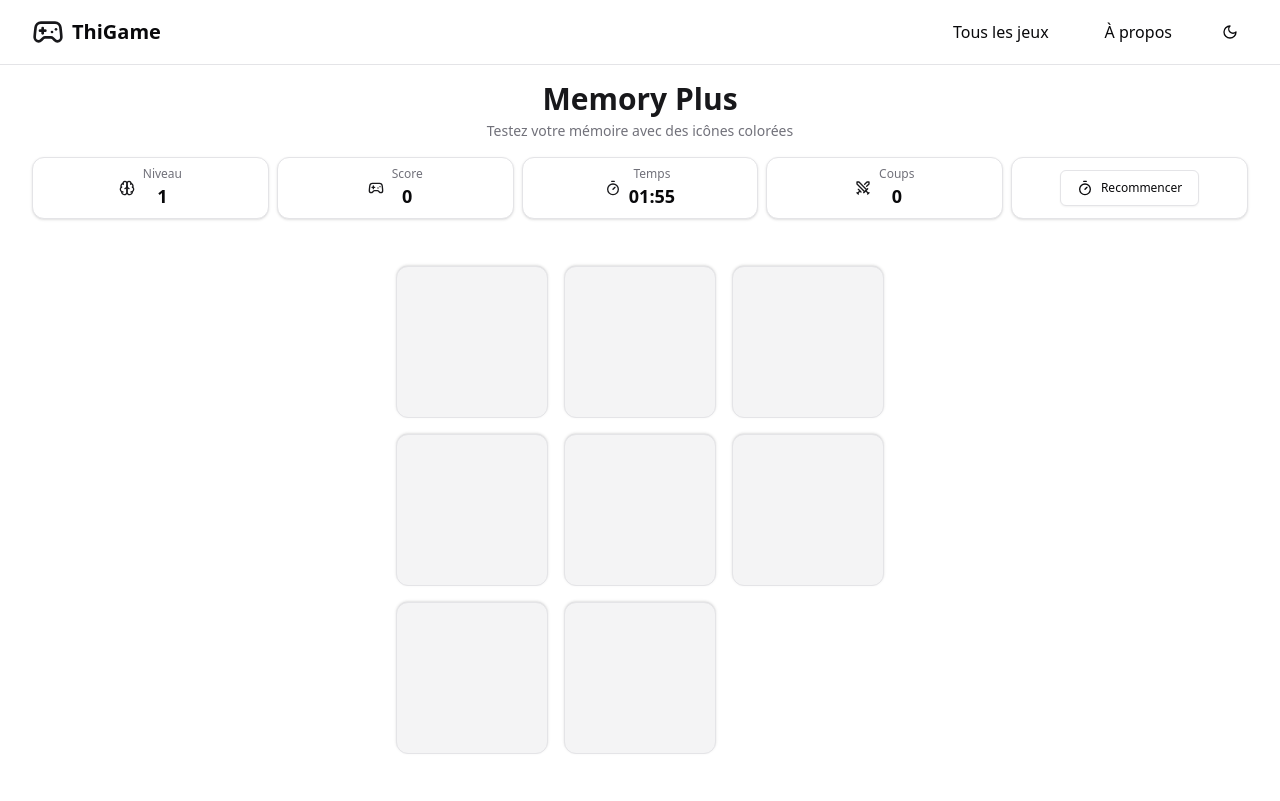
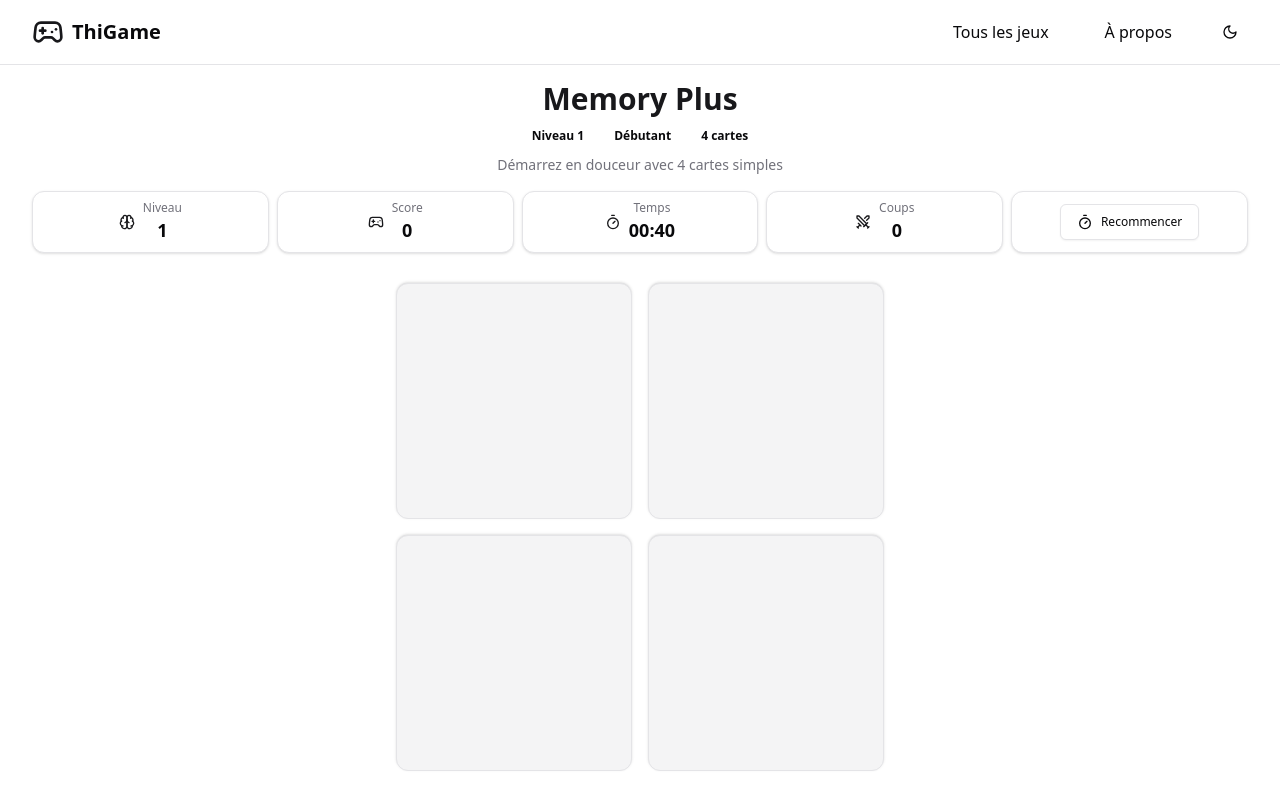
Before and after one commit to ThibaultG94/thigame, a React (Vite) app: page /games/memory in a window 1280 px wide. Built offline with nearby package versions, Linux system fonts and the light colour scheme.

Commit message:
Ajout de la gestion des niveaux de jeu avec configuration dynamique des paires et amélioration des icônes. Réinitialisation du jeu lors du changement de niveau et ajout d'un état pour vérifier si le niveau est complété.

```diff
--- a/src/games/memory-plus/constants.js
+++ b/src/games/memory-plus/constants.js
@@ -1,21 +1,154 @@
 import {
   Camera,
   Music,
-  Github,
-  Twitter,
-  Youtube,
-  Linkedin,
-  Instagram,
-  Facebook,
+  Heart,
+  Star,
+  Moon,
+  Sun,
+  Cloud,
+  Umbrella,
+  Zap,
+  Diamond,
+  Crown,
+  Gift,
+  Flame,
+  Leaf,
+  Apple,
+  Bird,
 } from "lucide-react";
 
+// Les icônes pour le jeu - moderne et visuellement distinctes
 export const ICONS = [
-  { id: 1, icon: Camera, color: "#FF6B6B" },
-  { id: 2, icon: Music, color: "#4ECDC4" },
-  { id: 3, icon: Github, color: "#45B7D1" },
-  { id: 4, icon: Twitter, color: "#96CEB4" },
-  { id: 5, icon: Youtube, color: "#FF6B6B" },
-  { id: 6, icon: Linkedin, color: "#45B7D1" },
-  { id: 7, icon: Instagram, color: "#D4A5A5" },
-  { id: 8, icon: Facebook, color: "#4267B2" },
+  { id: 1, icon: Heart, color: "#FF6B6B" }, // Rouge vif - facile à reconnaître
+  { id: 2, icon: Star, color: "#FFD93D" }, // Jaune étoile
+  { id: 3, icon: Moon, color: "#6C5CE7" }, // Violet profond
+  { id: 4, icon: Sun, color: "#FFA62B" }, // Orange soleil
+  { id: 5, icon: Cloud, color: "#74B9FF" }, // Bleu ciel
+  { id: 6, icon: Umbrella, color: "#A8E6CF" }, // Vert menthe
+  { id: 7, icon: Zap, color: "#F8C291" }, // Orange pêche
+  { id: 8, icon: Diamond, color: "#81ECEC" }, // Turquoise
+  { id: 9, icon: Crown, color: "#FED330" }, // Or royal
+  { id: 10, icon: Gift, color: "#FF7675" }, // Rose corail
+  { id: 11, icon: Flame, color: "#FF4757" }, // Rouge feu
+  { id: 12, icon: Leaf, color: "#2ECC71" }, // Vert nature
+  { id: 13, icon: Apple, color: "#E17055" }, // Rouge pomme
+  { id: 14, icon: Bird, color: "#00B894" }, // Vert émeraude
+  { id: 15, icon: Camera, color: "#6C5CE7" }, // Violet photo
+  { id: 16, icon: Music, color: "#FF9FF3" }, // Rose musical
 ];
+
+// Progression complète des niveaux
+export const GAME_LEVELS = [
+  {
+    id: 1,
+    pairs: 2, // 4 cartes
+    timeLimit: 45, // 45 secondes
+    name: "Débutant",
+    description: "Démarrez en douceur avec 4 cartes simples",
+  },
+  {
+    id: 2,
+    pairs: 3, // 6 cartes
+    timeLimit: 60, // 1 minute
+    name: "Novice",
+    description: "Un petit défi avec 6 cartes",
+  },
+  {
+    id: 3,
+    pairs: 4, // 8 cartes
+    timeLimit: 90, // 1min30
+    name: "Apprenti",
+    description: "Premier vrai challenge avec 8 cartes",
+  },
+  {
+    id: 4,
+    pairs: 4, // 8 cartes
+    timeLimit: 60, // 1min
+    name: "Initié",
+    description: "Même nombre de cartes, temps réduit",
+  },
+  {
+    id: 5,
+    pairs: 6, // 12 cartes
+    timeLimit: 120, // 2min
+    name: "Intermédiaire",
+    description: "Montée en difficulté avec 12 cartes",
+  },
+  {
+    id: 6,
+    pairs: 6, // 12 cartes
+    timeLimit: 90, // 1min30
+    name: "Avancé",
+    description: "La pression monte, temps réduit",
+  },
+  {
+    id: 7,
+    pairs: 6, // 12 cartes
+    timeLimit: 60, // 1min
+    name: "Expert",
+    description: "Une minute pour 12 cartes, concentration maximale",
+  },
+  {
+    id: 8,
+    pairs: 8, // 16 cartes
+    timeLimit: 180, // 3min
+    name: "Maître",
+    description: "Le défi ultime commence avec 16 cartes",
+  },
+  {
+    id: 9,
+    pairs: 8, // 16 cartes
+    timeLimit: 120, // 2min
+    name: "Grand Maître",
+    description: "16 cartes, 2 minutes, pas de place à l'erreur",
+  },
+  {
+    id: 10,
+    pairs: 8, // 16 cartes
+    timeLimit: 90, // 1min30
+    name: "Légendaire",
+    description: "Le niveau final, pour les vrais champions",
+  },
+];
+
+// Configuration du système de score - plus détaillée
+export const SCORING_CONFIG = {
+  basePoints: 100,
+  timeBonus: {
+    perfect: {
+      multiplier: 2.0,
+      threshold: 0.7,
+      message: "Temps parfait ! (x2)",
+    },
+    excellent: {
+      multiplier: 1.5,
+      threshold: 0.5,
+      message: "Excellent timing ! (x1.5)",
+    },
+    good: { multiplier: 1.2, threshold: 0.3, message: "Bon timing ! (x1.2)" },
+    normal: { multiplier: 1.0, threshold: 0, message: "Temps standard" },
+  },
+  moveBonus: {
+    perfect: {
+      multiplier: 2.0,
+      maxMoves: 0,
+      message: "Mémoire parfaite ! (x2)",
+    },
+    excellent: {
+      multiplier: 1.5,
+      maxMoves: 2,
+      message: "Excellente mémoire ! (x1.5)",
+    },
+    good: { multiplier: 1.2, maxMoves: 4, message: "Bonne mémoire ! (x1.2)" },
+    normal: { multiplier: 1.0, message: "Score standard" },
+  },
+  levelMultiplier: 0.1, // +10% de points par niveau
+};
+
+// Timings des animations et transitions
+export const ANIMATION_TIMINGS = {
+  flipDuration: 300, // Durée du flip de carte
+  matchDelay: 500, // Délai avant de cacher les cartes non matchées
+  levelTransition: 1000, // Transition entre niveaux
+  successFlash: 200, // Flash de réussite
+};
--- a/src/games/memory-plus/hooks/useMemoryGame.js
+++ b/src/games/memory-plus/hooks/useMemoryGame.js
@@ -1,86 +1,72 @@
 import { useState, useEffect, useCallback } from "react";
 import { useMemoryStore } from "../store";
-import { ICONS } from "../constants";
+import { ICONS, GAME_LEVELS } from "../constants";
 
 export function useMemoryGame() {
-  const level = useMemoryStore((state) => state.level);
-  const handleMatch = useMemoryStore((state) => state.handleMatch);
-  const finishLevel = useMemoryStore((state) => state.finishLevel);
-  const incrementMoves = useMemoryStore((state) => state.incrementMoves);
+  const currentLevel = useMemoryStore((state) => state.currentLevel);
+  const levelConfig = GAME_LEVELS[currentLevel];
 
   const [cards, setCards] = useState([]);
   const [flipped, setFlipped] = useState([]);
   const [matched, setMatched] = useState([]);
   const [isChecking, setIsChecking] = useState(false);
+  const [hasLevelCompleted, setHasLevelCompleted] = useState(false);
 
-  // Calculer le nombre de paires en fonction du niveau
-  const getNumPairs = useCallback((level) => {
-    // Augmenter progressivement le nombre de paires
-    if (level <= 3) return 4; // 8 cartes
-    if (level <= 6) return 6; // 12 cartes
-    return 8; // 16 cartes
-  }, []);
+  // Initialisation ou réinitialisation du jeu
+  const initializeGame = useCallback(() => {
+    const gamePairs = levelConfig.pairs;
+    const selectedIcons = ICONS.slice(0, gamePairs);
 
-  const initializeGame = useCallback(() => {
-    // Préparer les nouvelles cartes avant de les afficher
-    const numPairs = getNumPairs(level);
-    const selectedIcons = ICONS.slice(0, numPairs);
     const gameCards = [...selectedIcons, ...selectedIcons]
       .sort(() => Math.random() - 0.5)
       .map((item, index) => ({
         ...item,
-        uniqueId: `${level}-${index}`, // Identifiant unique par niveau
-        isMatched: false,
+        uniqueId: `${currentLevel}-${index}`,
       }));
 
-    // Reset des états
+    setCards(gameCards);
     setFlipped([]);
     setMatched([]);
     setIsChecking(false);
+    setHasLevelCompleted(false);
+  }, [currentLevel, levelConfig.pairs]);
 
-    // Mettre à jour les cartes
-    setCards(gameCards);
-  }, [level, getNumPairs]);
-
+  // Effet pour réinitialiser le jeu quand le niveau change
   useEffect(() => {
     initializeGame();
-  }, [level, initializeGame]);
+  }, [currentLevel, initializeGame]);
 
   const handleCardClick = useCallback(
     (uniqueId) => {
       if (
         isChecking ||
         flipped.length === 2 ||
-        flipped.includes(uniqueId) ||
-        matched.includes(uniqueId)
+        matched.includes(uniqueId) ||
+        flipped.includes(uniqueId)
       ) {
         return;
       }
 
-      incrementMoves();
       setFlipped((prev) => [...prev, uniqueId]);
 
-      // Vérifier la paire si c'est la deuxième carte
       if (flipped.length === 1) {
         setIsChecking(true);
         const firstCard = cards.find((card) => card.uniqueId === flipped[0]);
         const secondCard = cards.find((card) => card.uniqueId === uniqueId);
 
         if (firstCard.id === secondCard.id) {
-          // Match trouvé - temps réduit à 300ms
           setTimeout(() => {
-            setMatched((prev) => [...prev, flipped[0], uniqueId]);
-            handleMatch();
+            const newMatched = [...matched, flipped[0], uniqueId];
+            setMatched(newMatched);
             setFlipped([]);
             setIsChecking(false);
 
-            // Vérifier si le niveau est terminé
-            if (matched.length + 2 === cards.length) {
-              finishLevel();
+            // Vérifier si le niveau est complété
+            if (newMatched.length === cards.length) {
+              setHasLevelCompleted(true);
             }
           }, 300);
         } else {
-          // Pas de match - temps réduit à 600ms
           setTimeout(() => {
             setFlipped([]);
             setIsChecking(false);
@@ -88,15 +74,7 @@ export function useMemoryGame() {
         }
       }
     },
-    [
-      cards,
-      flipped,
-      matched,
-      isChecking,
-      handleMatch,
-      finishLevel,
-      incrementMoves,
-    ]
+    [cards, flipped, matched, isChecking]
   );
 
   return {
@@ -104,6 +82,7 @@ export function useMemoryGame() {
     flipped,
     matched,
     isChecking,
+    hasLevelCompleted,
     initializeGame,
     handleCardClick,
   };
--- a/src/games/memory-plus/index.jsx
+++ b/src/games/memory-plus/index.jsx
@@ -1,5 +1,6 @@
 import { Card } from "@/components/ui/card";
 import { Button } from "@/components/ui/button";
+import { Badge } from "@/components/ui/badge";
 import { Navbar } from "@/components/Navbar";
 import { useMemoryStore } from "./store";
 import { useMemoryGame } from "./hooks/useMemoryGame";
@@ -7,32 +8,48 @@ import { Gamepad2, Swords, Brain, Timer } from "lucide-react";
 import { useEffect } from "react";
 import { useGameTimer } from "../hooks/useGameTimer";
 import MemoryGrid from "./components/MemoryGrid";
-
-const getLevelTimeLimit = (level) => {
-  if (level <= 3) return 120;
-  if (level <= 6) return 180;
-  return 240;
-};
+import { GAME_LEVELS } from "./constants";
 
 export default function MemoryPlus() {
+  // Récupération des états et actions depuis notre store global
   const {
     score,
     moves,
-    level,
+    currentLevel,
+    gameOver,
     resetGame,
     initializeGame,
     handleMatch,
-    finishLevel,
+    completeLevel,
+    handleTimeout,
   } = useMemoryStore();
 
+  // Configuration du niveau actuel depuis nos constantes
+  const levelConfig = GAME_LEVELS[currentLevel];
+
+  // État et actions pour la gestion des cartes
   const {
     cards,
     flipped,
     matched,
+    hasLevelCompleted,
     initializeGame: initBoard,
     handleCardClick,
   } = useMemoryGame();
 
+  // Effet pour gérer la complétion du niveau
+  useEffect(() => {
+    if (hasLevelCompleted) {
+      // Donner un peu de temps pour voir la dernière paire
+      setTimeout(() => {
+        const levelResult = completeLevel();
+        // Le store met à jour currentLevel, ce qui déclenchera la réinitialisation
+        // via l'effet dans useMemoryGame
+      }, 1000);
+    }
+  }, [hasLevelCompleted]);
+
+  // Gestion du timer avec notre hook personnalisé
   const {
     time,
     formattedTime,
@@ -40,42 +57,34 @@ export default function MemoryPlus() {
     start: startTimer,
     reset: resetTimer,
   } = useGameTimer({
-    initialTime: getLevelTimeLimit(level),
+    initialTime: levelConfig.timeLimit,
     countDown: true,
-    onTimeUp: () => {
-      // Gestion de la fin du temps
-      finishLevel(moves, cards.length / 2);
-      resetTimer();
-      initBoard();
-    },
+    onTimeUp: handleTimeout, // Game over quand le temps est écoulé
+    autoStart: false,
   });
 
-  // Initialisation du jeu
+  // Effet pour gérer l'initialisation du timer à chaque nouveau niveau
   useEffect(() => {
-    initializeGame();
-    initBoard();
+    resetTimer();
     startTimer();
-  }, [level]);
+  }, [currentLevel]);
 
   // Gestion du clic sur une carte
   const handleCardSelection = (uniqueId) => {
+    // Ne rien faire si le timer est arrêté
     if (!isRunning) return;
 
+    // Gérer le clic sur la carte
     handleCardClick(uniqueId);
 
-    // Si une paire est trouvée
+    // Si une paire a été trouvée (vérifié dans useMemoryGame)
     if (matched.length > 0) {
-      const timeSpent = getLevelTimeLimit(level) - time;
-      handleMatch(timeSpent);
-
-      // Si niveau terminé
-      if (matched.length === cards.length) {
-        const result = finishLevel(moves, cards.length / 2);
-        // TODO: Afficher animation de victoire avec result
-      }
+      // Calculer le score pour cette paire
+      handleMatch();
     }
   };
 
+  // Fonction de réinitialisation du jeu
   const handleReset = () => {
     resetGame();
     resetTimer();
@@ -83,29 +92,57 @@ export default function MemoryPlus() {
     startTimer();
   };
 
+  // Affichage de l'écran de game over
+  if (gameOver) {
+    return (
+      <div className="container h-screen flex items-center justify-center">
+        <Card className="w-full max-w-md p-6 text-center space-y-6">
+          <h2 className="text-2xl font-bold">Game Over!</h2>
+          <div className="space-y-2">
+            <p>Score final: {score}</p>
+            <p>Niveau atteint: {currentLevel + 1}</p>
+            <p>Nombre de coups: {moves}</p>
+          </div>
+          <Button onClick={handleReset} className="w-full">
+            Rejouer
+          </Button>
+        </Card>
+      </div>
+    );
+  }
+
+  // Affichage principal du jeu
   return (
     <div>
       <Navbar />
       <div className="container h-[calc(100vh-4rem)] py-4 flex flex-col">
-        <div className="text-center space-y-1 mb-4">
+        {/* En-tête avec informations sur le niveau */}
+        <div className="text-center space-y-2 mb-4">
           <h1 className="text-3xl font-bold text-primary">Memory Plus</h1>
+          <div className="flex items-center justify-center gap-2">
+            <Badge variant="outline">Niveau {currentLevel + 1}</Badge>
+            <Badge variant="outline">{levelConfig.name}</Badge>
+            <Badge variant="outline">{levelConfig.pairs * 2} cartes</Badge>
+          </div>
           <p className="text-sm text-muted-foreground">
-            Testez votre mémoire avec des icônes colorées
+            {levelConfig.description}
           </p>
         </div>
 
-        {/* Stats du jeu */}
+        {/* Statistiques du jeu */}
         <div className="grid grid-cols-5 gap-2 mb-4">
+          {/* Affichage du niveau */}
           <Card className="p-2">
             <div className="flex items-center justify-center gap-2">
               <Brain className="w-4 h-4 text-primary" />
               <div className="text-center">
                 <div className="text-xs text-muted-foreground">Niveau</div>
-                <div className="text-lg font-bold">{level}</div>
+                <div className="text-lg font-bold">{currentLevel + 1}</div>
               </div>
             </div>
           </Card>
 
+          {/* Affichage du score */}
           <Card className="p-2">
             <div className="flex items-center justify-center gap-2">
               <Gamepad2 className="w-4 h-4 text-primary" />
@@ -116,6 +153,7 @@ export default function MemoryPlus() {
             </div>
           </Card>
 
+          {/* Affichage du timer */}
           <Card className="p-2">
             <div className="flex items-center justify-center gap-2">
               <Timer className="w-4 h-4 text-primary" />
@@ -126,6 +164,7 @@ export default function MemoryPlus() {
             </div>
           </Card>
 
+          {/* Affichage des coups */}
           <Card className="p-2">
             <div className="flex items-center justify-center gap-2">
               <Swords className="w-4 h-4 text-primary" />
@@ -136,6 +175,7 @@ export default function MemoryPlus() {
             </div>
           </Card>
 
+          {/* Bouton de réinitialisation */}
           <Card className="p-2 flex items-center justify-center">
             <Button
               onClick={handleReset}
@@ -152,13 +192,13 @@ export default function MemoryPlus() {
           </Card>
         </div>
 
-        {/* Conteneur centré pour la grille */}
+        {/* Grille de jeu */}
         <div className="flex-1 min-h-0">
           <MemoryGrid
             cards={cards}
             flipped={flipped}
             matched={matched}
-            onCardClick={handleCardClick}
+            onCardClick={handleCardSelection}
           />
         </div>
       </div>
--- a/src/games/memory-plus/store.js
+++ b/src/games/memory-plus/store.js
@@ -1,18 +1,6 @@
 import { create } from "zustand";
 import { persist } from "zustand/middleware";
-
-const SCORE_MULTIPLIERS = {
-  MATCH: 100,
-  PERFECT: 1.5,
-  SPEED_BONUS: 1.25,
-  STREAK_BONUS: 1.1,
-};
-
-const TIME_LIMITS = {
-  EASY: 120,
-  MEDIUM: 180,
-  HARD: 240,
-};
+import { GAME_LEVELS, SCORING_CONFIG } from "./constants";
 
 export const useMemoryStore = create(
   persist(
@@ -21,7 +9,8 @@ export const useMemoryStore = create(
       score: 0,
       highScores: [],
       moves: 0,
-      level: 1,
+      currentLevel: 0, // Index du niveau actuel (0-9)
+      gameOver: false, // Nouvel état pour gérer la fin de partie
       currentStreak: 0,
       gameStartTime: null,
       lastMatchTime: null,
@@ -35,16 +24,18 @@ export const useMemoryStore = create(
           lastMatchTime: null,
           currentStreak: 0,
           moves: 0,
+          gameOver: false,
         }),
 
       handleMatch: () => {
         const state = get();
         const currentTime = Date.now();
         let bonus = 1;
+        const levelConfig = GAME_LEVELS[state.currentLevel];
 
         // Bonus de streak
         if (state.lastMatchTime && currentTime - state.lastMatchTime < 3000) {
-          bonus *= SCORE_MULTIPLIERS.STREAK_BONUS;
+          bonus *= SCORING_CONFIG.timeBonus.excellent.multiplier;
           set({ currentStreak: state.currentStreak + 1 });
         } else {
           set({ currentStreak: 1 });
@@ -52,20 +43,22 @@ export const useMemoryStore = create(
 
         // Calcul du bonus de temps
         const timeSpent = (currentTime - state.gameStartTime) / 1000;
-        const timeLimit =
-          state.level <= 3
-            ? TIME_LIMITS.EASY
-            : state.level <= 6
-            ? TIME_LIMITS.MEDIUM
-            : TIME_LIMITS.HARD;
+        const timeRatio =
+          (levelConfig.timeLimit - timeSpent) / levelConfig.timeLimit;
 
-        if (timeSpent < timeLimit * 0.6) {
-          bonus *= SCORE_MULTIPLIERS.SPEED_BONUS;
+        if (timeRatio > SCORING_CONFIG.timeBonus.perfect.threshold) {
+          bonus *= SCORING_CONFIG.timeBonus.perfect.multiplier;
+        } else if (timeRatio > SCORING_CONFIG.timeBonus.excellent.threshold) {
+          bonus *= SCORING_CONFIG.timeBonus.excellent.multiplier;
+        } else if (timeRatio > SCORING_CONFIG.timeBonus.good.threshold) {
+          bonus *= SCORING_CONFIG.timeBonus.good.multiplier;
         }
 
-        // Score final
+        // Score final avec multiplicateur de niveau
+        const levelMultiplier =
+          1 + state.currentLevel * SCORING_CONFIG.levelMultiplier;
         const matchScore = Math.round(
-          SCORE_MULTIPLIERS.MATCH * state.level * bonus
+          SCORING_CONFIG.basePoints * bonus * levelMultiplier
         );
 
         set((state) => ({
@@ -73,28 +66,29 @@ export const useMemoryStore = create(
           lastMatchTime: currentTime,
         }));
 
-        return matchScore;
+        return {
+          score: matchScore,
+          bonus: bonus,
+          message:
+            timeRatio > 0.7
+              ? SCORING_CONFIG.timeBonus.perfect.message
+              : timeRatio > 0.5
+              ? SCORING_CONFIG.timeBonus.excellent.message
+              : timeRatio > 0.3
+              ? SCORING_CONFIG.timeBonus.good.message
+              : SCORING_CONFIG.timeBonus.normal.message,
+        };
       },
 
-      finishLevel: () => {
+      handleTimeout: () => {
+        set({ gameOver: true });
         const state = get();
-        const timeSpent = (Date.now() - state.gameStartTime) / 1000;
 
-        // Calcul du score final
-        let finalMultiplier = 1;
-        const perfectLevel = state.moves === state.level * 2;
-        if (perfectLevel) {
-          finalMultiplier = SCORE_MULTIPLIERS.PERFECT;
-        }
-
-        const levelScore = Math.round(state.score * finalMultiplier);
-
-        // Mise à jour des high scores
+        // Sauvegarder le score
         const newHighScore = {
-          level: state.level,
-          score: levelScore,
+          level: state.currentLevel + 1,
+          score: state.score,
           moves: state.moves,
-          time: timeSpent,
           date: new Date().toISOString(),
         };
 
@@ -102,15 +96,43 @@ export const useMemoryStore = create(
           .sort((a, b) => b.score - a.score)
           .slice(0, 10);
 
+        set({ highScores: updatedHighScores });
+
+        return {
+          finalScore: state.score,
+          isHighScore: updatedHighScores[0] === newHighScore,
+          level: state.currentLevel + 1,
+        };
+      },
+
+      completeLevel: () => {
+        const state = get();
+        const levelConfig = GAME_LEVELS[state.currentLevel];
+        const perfectMoves = levelConfig.pairs * 2;
+
+        // Bonus de mouvements
+        let moveBonus = 1;
+        if (state.moves === perfectMoves) {
+          moveBonus = SCORING_CONFIG.moveBonus.perfect.multiplier;
+        } else if (state.moves <= perfectMoves + 2) {
+          moveBonus = SCORING_CONFIG.moveBonus.excellent.multiplier;
+        } else if (state.moves <= perfectMoves + 4) {
+          moveBonus = SCORING_CONFIG.moveBonus.good.multiplier;
+        }
+
+        // Passage au niveau suivant si possible
+        const nextLevel = state.currentLevel + 1;
+        const hasNextLevel = nextLevel < GAME_LEVELS.length;
+
         set({
-          highScores: updatedHighScores,
-          level: state.level + 1,
+          currentLevel: hasNextLevel ? nextLevel : state.currentLevel,
+          score: state.score * moveBonus,
         });
 
         return {
-          levelScore,
-          isHighScore: updatedHighScores[0].score === levelScore,
-          perfectBonus: perfectLevel,
+          hasNextLevel,
+          moveBonus,
+          totalScore: state.score,
         };
       },
 
@@ -118,10 +140,11 @@ export const useMemoryStore = create(
         set({
           score: 0,
           moves: 0,
-          level: 1,
+          currentLevel: 0,
           currentStreak: 0,
           gameStartTime: null,
           lastMatchTime: null,
+          gameOver: false,
         }),
     }),
     {
```
